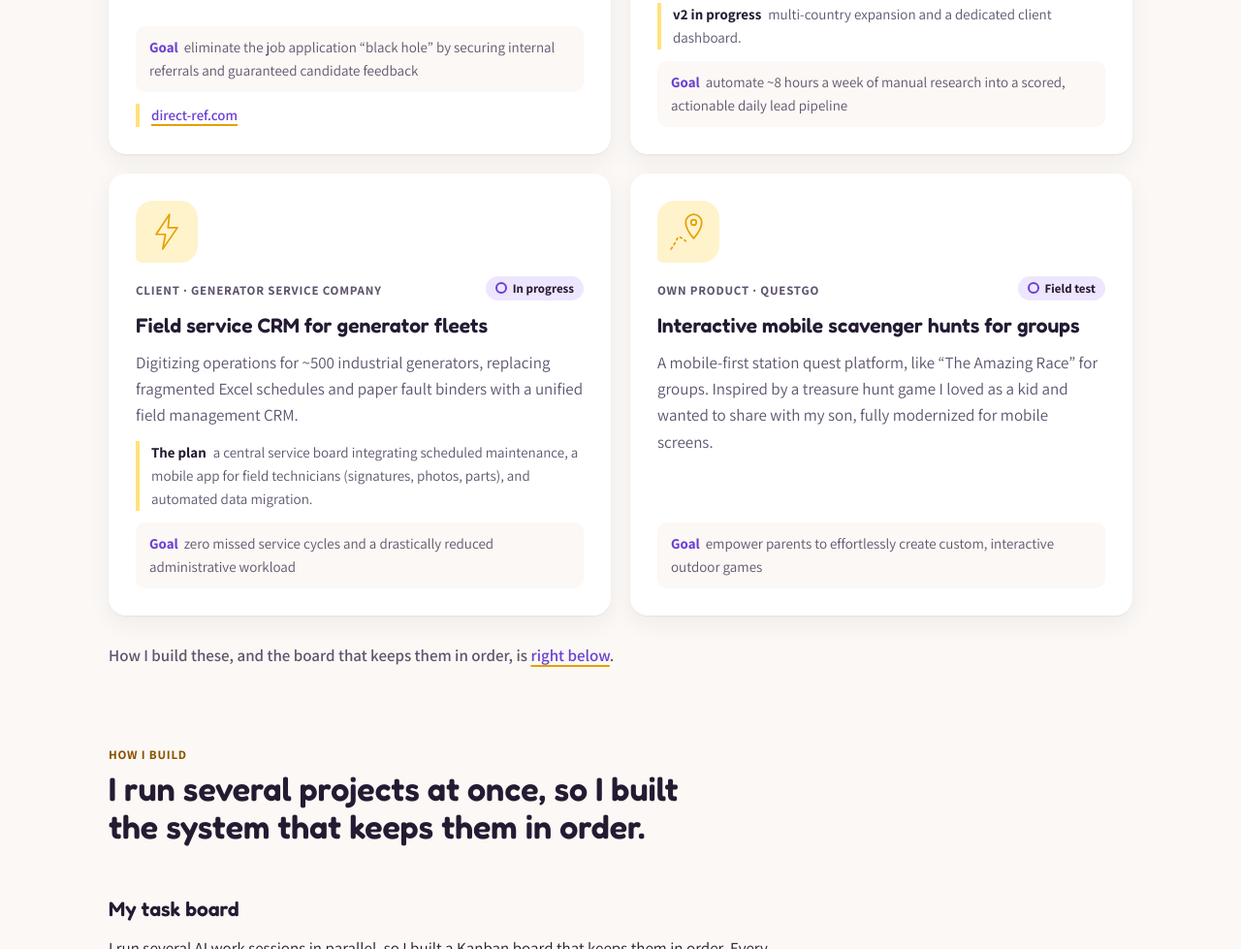
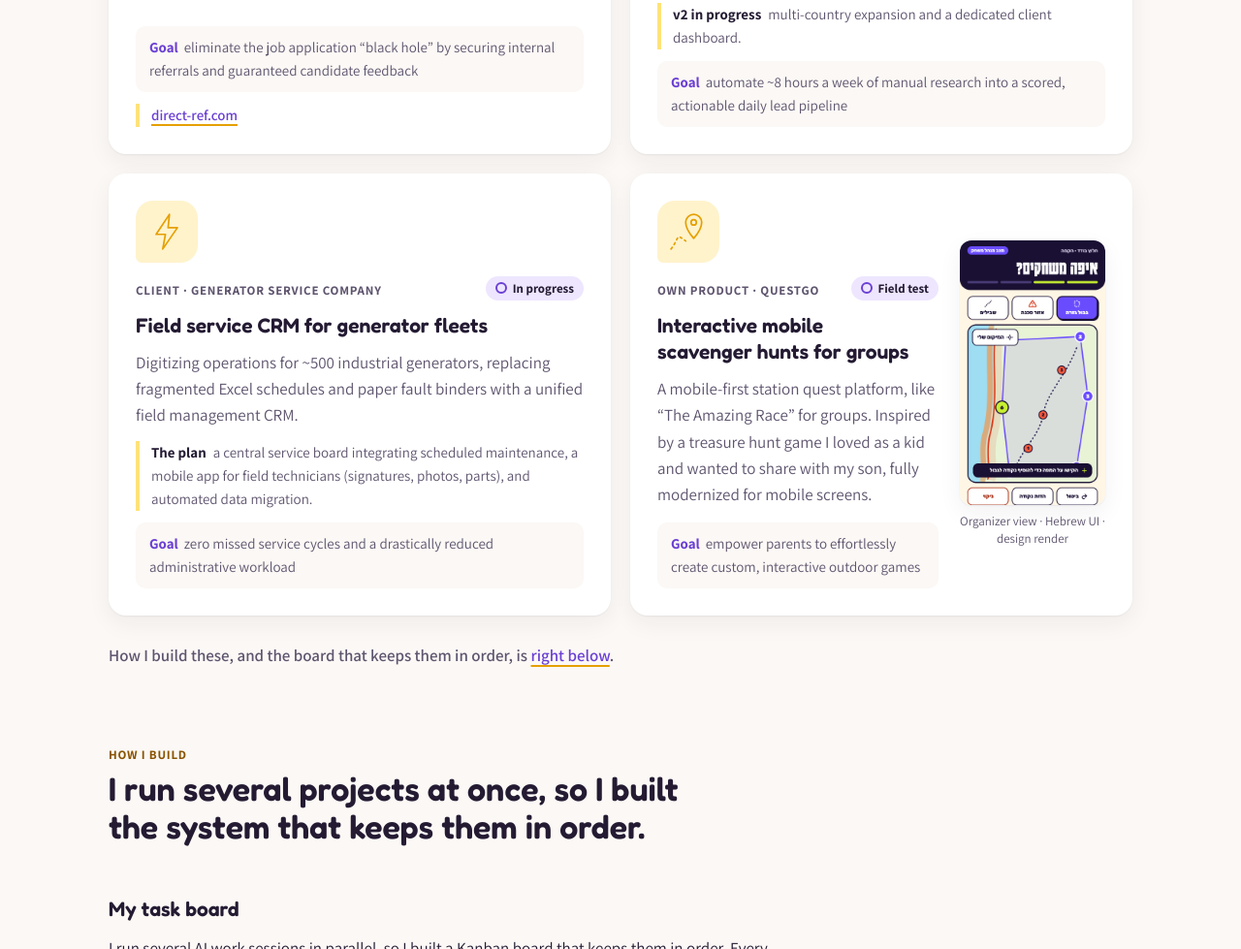
Before and after one commit to Shaiatar2024/Shaiatar2024.github.io, a plain HTML site: page index.html in a window 1280 px wide. Shown: the part 1057-2036 px from the top of the page at 97% size. Drawn offline with Linux system fonts and the light colour scheme; a web font is replaced by a local one.

Commit message:
QuestGo card: organizer view screen beside the text
Co-Authored-By: Claude Fable 5.2 <noreply@anthropic.com>

```diff
--- a/index.html
+++ b/index.html
@@ -179,6 +179,24 @@ p { margin: 0; }
 .plan b { color: var(--ink); font-weight: 700; margin-inline-end: 4px; }
 .goal { margin-top: auto; background: var(--paper); border-radius: var(--radius-sm); padding: 10px 14px; font-size: .9375rem; color: var(--ink-muted); }
 .goal b { color: var(--purple); margin-inline-end: 6px; }
+/* QuestGo card: one screen (PB-19, Q58) */
+.shot { margin: 4px 0; padding: 16px 16px 12px; background: var(--paper); border-radius: var(--radius-sm); display: flex; flex-direction: column; align-items: center; gap: 10px; }
+.shot img { display: block; width: 100%; max-width: 220px; height: auto; border-radius: 12px; }
+.shot figcaption { font-size: .8125rem; line-height: 1.4; color: var(--ink-muted); text-align: center; }
+/* 760 to 1019px: cards are narrow, so a top window of the screen keeps the row even */
+@media (min-width: 760px) and (max-width: 1019px) {
+  .shot { margin: 0; padding: 10px 16px 8px; gap: 6px; }
+  .shot img { height: 200px; object-fit: cover; object-position: top; -webkit-mask-image: linear-gradient(#000 75%, transparent); mask-image: linear-gradient(#000 75%, transparent); }
+}
+/* 1020px and up: the screen stands upright beside the text, so the 2x2 grid holds */
+@media (min-width: 1020px) {
+  .card.has-shot { display: grid; grid-template-columns: minmax(0, 1fr) 150px; grid-template-rows: auto auto auto 1fr auto; column-gap: 22px; }
+  .card.has-shot > * { grid-column: 1; }
+  .card.has-shot h3 { justify-self: start; }
+  .card.has-shot .shot { grid-column: 2; grid-row: 1 / -1; align-self: center; margin: 0; padding: 0; background: none; gap: 8px; }
+  .card.has-shot .shot img { max-width: 150px; box-shadow: var(--shadow); }
+  .card.has-shot .goal { margin-top: 0; align-self: end; }
+}
 .note { display: flex; align-items: center; gap: 8px; }
 .note svg { flex: none; width: 34px; height: 22px; overflow: visible; transform: rotate(-90deg); }
 .note path { fill: none; stroke: var(--mark); stroke-width: 2.5; stroke-linecap: round; stroke-linejoin: round; }
@@ -511,10 +529,14 @@ p { margin: 0; }
         <p class="plan"><b>The plan</b> a central service board integrating scheduled maintenance, a mobile app for field technicians (signatures, photos, parts), and automated data migration.</p>
         <p class="goal"><b>Goal</b>zero missed service cycles and a drastically reduced administrative workload</p>
       </article>
-      <article class="card"><div class="card-ico" aria-hidden="true"><svg viewBox="0 0 64 64"><path class="doodle" pathLength="1" d="M40 6 a12 12 0 0 1 12 12 c0 10-12 24-12 24 s-12-14-12-24 a12 12 0 0 1 12-12z"/><circle class="doodle" pathLength="1" cx="40" cy="18" r="4"/><path class="doodle dots" d="M6 58 C 20 40, 12 34, 28 46"/></svg></div>
+      <article class="card has-shot" id="card-questgo"><div class="card-ico" aria-hidden="true"><svg viewBox="0 0 64 64"><path class="doodle" pathLength="1" d="M40 6 a12 12 0 0 1 12 12 c0 10-12 24-12 24 s-12-14-12-24 a12 12 0 0 1 12-12z"/><circle class="doodle" pathLength="1" cx="40" cy="18" r="4"/><path class="doodle dots" d="M6 58 C 20 40, 12 34, 28 46"/></svg></div>
         <div class="card-top"><span class="label">Own product · QuestGo</span><span class="chip wip">Field test</span></div>
         <h3>Interactive mobile scavenger hunts for groups</h3>
         <p class="desc">A mobile-first station quest platform, like &ldquo;The Amazing Race&rdquo; for groups. Inspired by a treasure hunt game I loved as a kid and wanted to share with my son, fully modernized for mobile screens.</p>
+        <figure class="shot">
+          <img src="assets/questgo-organizer-map.png" width="390" height="710" loading="lazy" decoding="async" alt="Design render of QuestGo's organizer view: a map where the organizer draws the play area and places numbered stations, Hebrew interface.">
+          <figcaption>Organizer view · Hebrew UI · design render</figcaption>
+        </figure>
         <p class="goal"><b>Goal</b>empower parents to effortlessly create custom, interactive outdoor games</p>
       </article>
     </div>
```
Also changed, not shown: assets/questgo-organizer-map.png (added).
